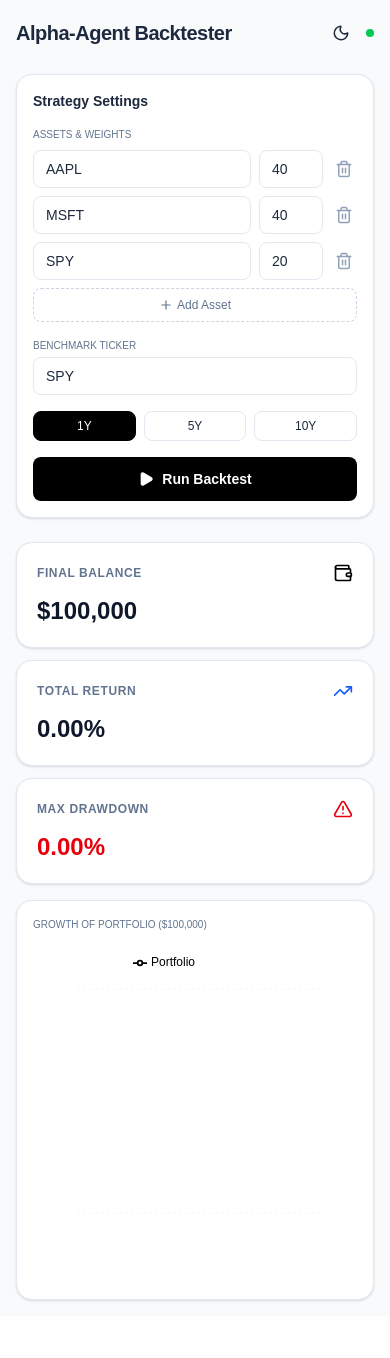
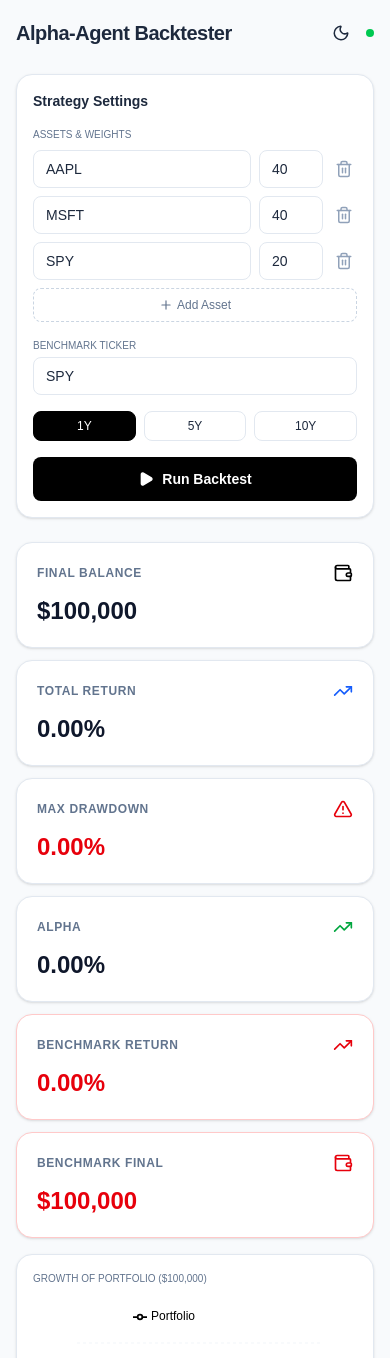
Before and after one commit to DeanYoon/alpha-agent-sandbox, a Next.js app: page / in a window 390 px wide. Shown: the top 1358 px of the page. Before the commit the page ends 1316 px from the top, so only its background shows below. Built offline with nearby package versions, Linux system fonts and the light colour scheme.

Commit message:
feat: display benchmark metrics and alpha in results summary

```diff
--- a/src/app/page.tsx
+++ b/src/app/page.tsx
@@ -42,10 +42,13 @@ export default function BacktestPage() {
   const initialSummary = {
     finalBalance: 100000,
     totalReturn: 0,
-    maxDrawdown: 0
+    maxDrawdown: 0,
+    benchmarkReturn: 0,
+    benchmarkFinalBalance: 100000,
   };
 
   const currentSummary = result?.summary || initialSummary;
+  const alpha = currentSummary.totalReturn - (currentSummary.benchmarkReturn || 0);
   const historyData = result?.history || [];
 
   useEffect(() => {
@@ -232,7 +235,7 @@ export default function BacktestPage() {
 
           {/* Results Display */}
           <div className="lg:col-span-2 space-y-4 md:space-y-6">
-                <div className="grid grid-cols-1 xs:grid-cols-3 gap-3 md:gap-4">
+                <div className="grid grid-cols-1 xs:grid-cols-3 sm:grid-cols-6 gap-3 md:gap-4">
                   <StatCard
                     label="Final Balance"
                     value={`$${Math.round(currentSummary.finalBalance).toLocaleString()}`}
@@ -248,6 +251,23 @@ export default function BacktestPage() {
                     value={`${(currentSummary.maxDrawdown * 100).toFixed(2)}%`}
                     icon={<AlertTriangle className="text-red-600" size={20} />}
                     isNegative
+                  />
+                  <StatCard
+                    label="Alpha"
+                    value={`${(alpha * 100).toFixed(2)}%`}
+                    icon={<TrendingUp className={alpha >= 0 ? "text-green-600" : "text-red-600"} size={20} />}
+                  />
+                  <StatCard
+                    label="Benchmark Return"
+                    value={`${((currentSummary.benchmarkReturn || 0) * 100).toFixed(2)}%`}
+                    icon={<TrendingUp className="text-red-600" size={20} />}
+                    isBenchmark
+                  />
+                  <StatCard
+                    label="Benchmark Final"
+                    value={`$${Math.round(currentSummary.benchmarkFinalBalance || 100000).toLocaleString()}`}
+                    icon={<Wallet className="text-red-600" size={20} />}
+                    isBenchmark
                   />
                 </div>
 
@@ -321,14 +341,14 @@ export default function BacktestPage() {
   );
 }
 
-function StatCard({ label, value, icon, isNegative = false }: any) {
+function StatCard({ label, value, icon, isNegative = false, isBenchmark = false }: any) {
   return (
-    <div className="rounded-2xl border border-slate-200 bg-white p-5 shadow-sm dark:border-slate-800 dark:bg-slate-900">
+    <div className={`rounded-2xl border bg-white p-5 shadow-sm dark:bg-slate-900 ${isBenchmark ? 'border-red-200 dark:border-red-900/40' : 'border-slate-200 dark:border-slate-800'}`}>
       <div className="mb-3 flex items-center justify-between">
         <span className="text-xs font-medium uppercase text-slate-500 tracking-wider font-semibold dark:text-slate-400">{label}</span>
         {icon}
       </div>
-      <div className={`text-2xl font-bold ${isNegative ? 'text-red-600' : 'text-slate-900 dark:text-slate-100'}`}>
+      <div className={`text-2xl font-bold ${isNegative ? 'text-red-600' : isBenchmark ? 'text-red-600' : 'text-slate-900 dark:text-slate-100'}`}>
         {value}
       </div>
     </div>
--- a/src/lib/backtest-engine.ts
+++ b/src/lib/backtest-engine.ts
@@ -84,12 +84,21 @@ export async function runBacktestSimulation(config: BacktestRequest): Promise<Ba
   const finalBalance = history[history.length - 1].balance;
   const totalReturn = (finalBalance - seedMoney) / seedMoney;
 
+  let benchmarkReturn = 0;
+  let benchmarkFinalBalance = seedMoney;
+  if (benchmarkTicker && history.length > 0) {
+    benchmarkFinalBalance = history[history.length - 1].benchmarkBalance || seedMoney;
+    benchmarkReturn = (benchmarkFinalBalance - seedMoney) / seedMoney;
+  }
+
   return {
     summary: {
       finalBalance,
       totalReturn,
       maxDrawdown,
       sharpeRatio: 0, // Placeholder
+      benchmarkReturn,
+      benchmarkFinalBalance,
     },
     history,
   };
--- a/src/types/backtest.ts
+++ b/src/types/backtest.ts
@@ -16,6 +16,8 @@ export interface BacktestResult {
     totalReturn: number;
     maxDrawdown: number;
     sharpeRatio: number;
+    benchmarkReturn?: number;
+    benchmarkFinalBalance?: number;
   };
   history: {
     date: string;
```
